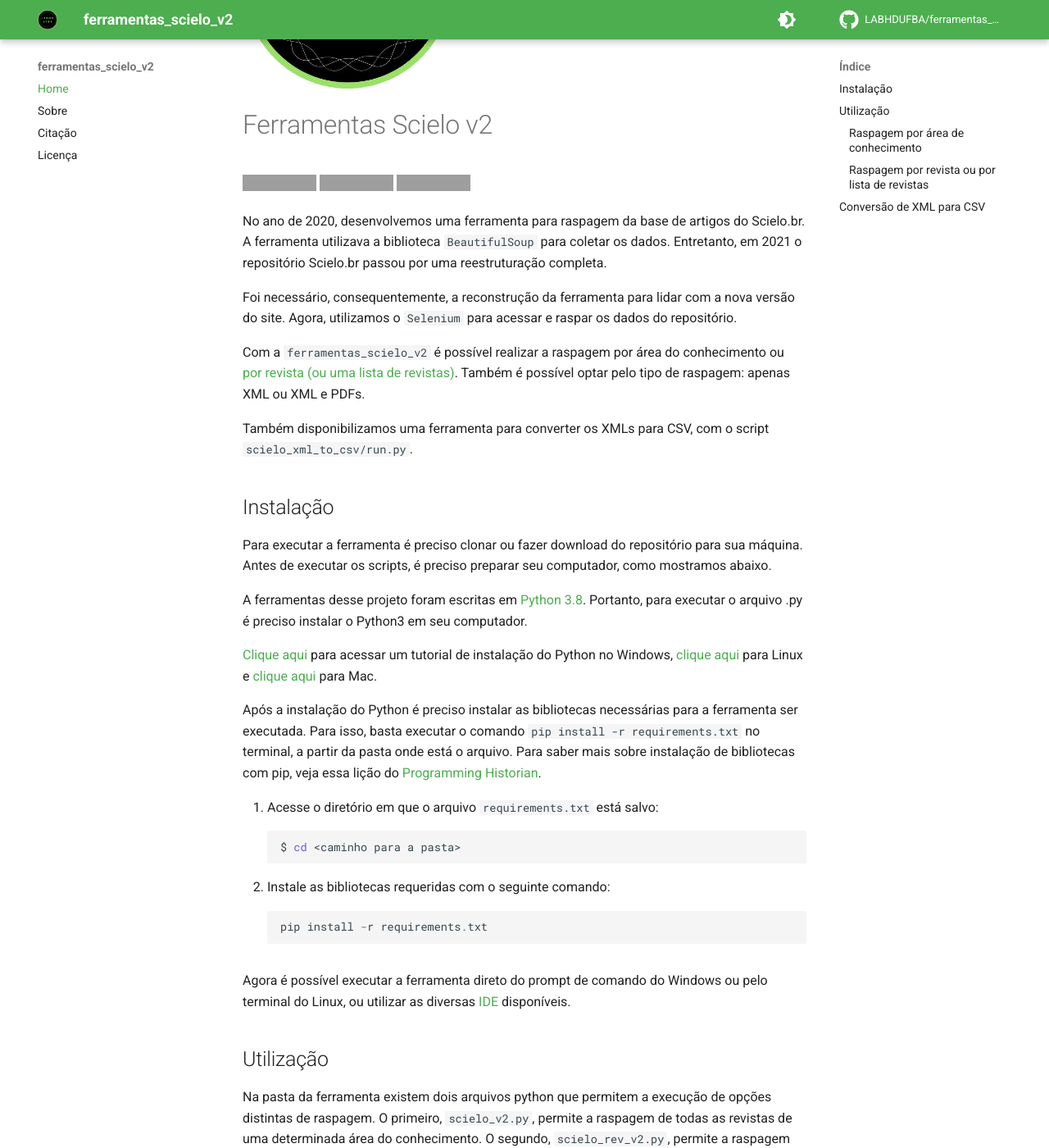
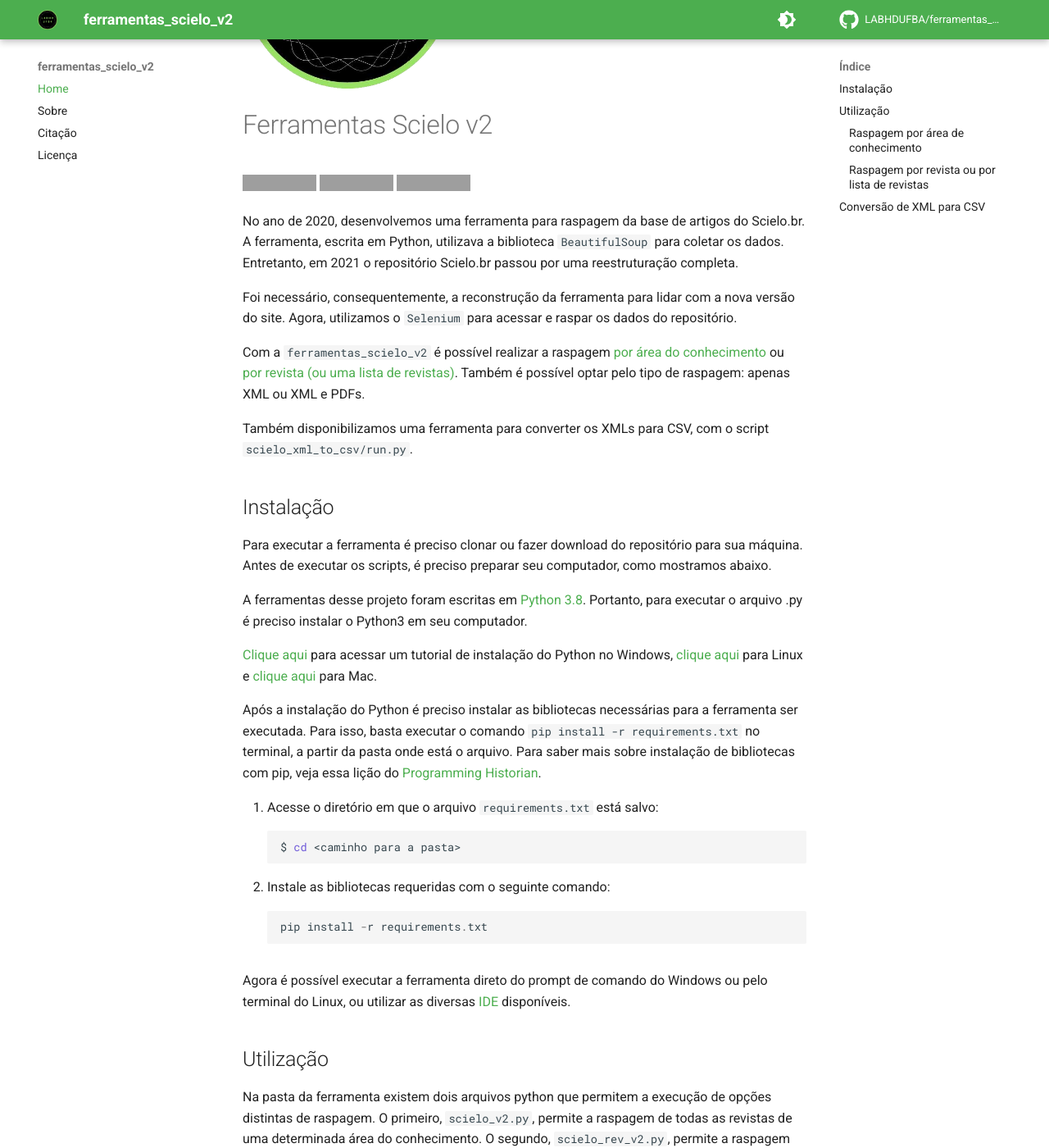
Before and after one commit to ericbrasiln/ferramentas_scielo_v2, an MkDocs documentation site: the page built from documentation/docs/index.md, in a window 1280 px wide and 1400 px high, scrolled down 262 px. Shown: the whole window at 82% size. Built offline with MkDocs 1.6.1 and Material for MkDocs 9.7.7, drawn with Linux system fonts in a browser that asks for light colours; emoji names are drawn with the system emoji font; comment, search, counter and statistics services are not loaded; some of the changed text lies outside the part shown; grey boxes are pictures that could not be loaded.

Commit message:
correções simples

````diff
--- a/documentation/docs/index.md
+++ b/documentation/docs/index.md
@@ -3,11 +3,11 @@
 # Ferramentas Scielo v2
 [![DOI](https://zenodo.org/badge/DOI/10.5281/zenodo.5168728.svg)](https://doi.org/10.5281/zenodo.5168728) [![License: MIT](https://img.shields.io/badge/License-MIT-yellow.svg)](https://opensource.org/licenses/MIT) [![made-with-python](https://img.shields.io/badge/Made%20with-Python-1f425f.svg)](https://www.python.org/)
 
-No ano de 2020, desenvolvemos uma ferramenta para raspagem da base de artigos do Scielo.br. A ferramenta utilizava a biblioteca `BeautifulSoup` para coletar os dados. Entretanto, em 2021 o repositório Scielo.br passou por uma reestruturação completa.
+No ano de 2020, desenvolvemos uma ferramenta para raspagem da base de artigos do Scielo.br. A ferramenta, escrita em Python, utilizava a biblioteca `BeautifulSoup` para coletar os dados. Entretanto, em 2021 o repositório Scielo.br passou por uma reestruturação completa.
 
 Foi necessário, consequentemente, a reconstrução da ferramenta para lidar com a nova versão do site. Agora, utilizamos o `Selenium` para acessar e raspar os dados do repositório.
 
-Com a `ferramentas_scielo_v2` é possível realizar a raspagem por área do conhecimento ou [por revista (ou uma lista de revistas)](#scielo_rev_v2py). Também é possível optar pelo tipo de raspagem: apenas XML ou XML e PDFs.
+Com a `ferramentas_scielo_v2` é possível realizar a raspagem [por área do conhecimento](https://labhdufba.github.io/ferramentas_scielo_v2/#raspagem-por-area-de-conhecimento) ou [por revista (ou uma lista de revistas)](https://labhdufba.github.io/ferramentas_scielo_v2/#raspagem-por-revista-ou-por-lista-de-revistas). Também é possível optar pelo tipo de raspagem: apenas XML ou XML e PDFs.
 
 Também disponibilizamos uma ferramenta para converter os XMLs para CSV, com o script `scielo_xml_to_csv/run.py`.
 
@@ -36,21 +36,6 @@
 ## Utilização
 
 Na pasta da ferramenta existem dois arquivos python que permitem a execução de opções distintas de raspagem. O primeiro, `scielo_v2.py`, permite a raspagem de todas as revistas de uma determinada área do conhecimento. O segundo, `scielo_rev_v2.py`, permite a raspagem por revista ou lista de revistas específicas.
-
-Exemplo de como executar utilizando o terminal do Linux, após instalar o Python3.8:
-
-1. Acesse o diretório em que o arquivo .py está salvo:
-   ```{.sh}
-   $ cd user/local
-   ```
-2. Instale as bibliotecas requeridas:
-   ```{.sh}
-   $ pip3 install -r requirements.txt
-   ```
-3. Execute o arquivo usando Python3.8
-   ```{.sh}
-   $ python3 scielo_v2.py
-   ```
 
 ### Raspagem por área de conhecimento
 
@@ -82,7 +67,7 @@
 1. Realizar a raspagem de todos os arquivos XML de todas as edições de todas as revistas da área selecionada: opção `1`;
 2. Realizar a raspagem de todos os arquivos XML e PDF de todas as edições de todas as revistas da área selecionada: opção `2`.
 
-    :warning: Devido ao volume de dados, contando dezenas de milhares de artigos, o download de todos os arquivos PDF demandará  muito tempo e uso intenso de sua máquina.
+:warning: Devido ao volume de dados, contando dezenas de milhares de artigos, o download de todos os arquivos PDF demandará  muito tempo e uso intenso de sua máquina.
 
 
 :warning: Os arquivos XML possuem todos os metadados dos artigos, incluindo o texto completo e as referências bibliográficas.
````
